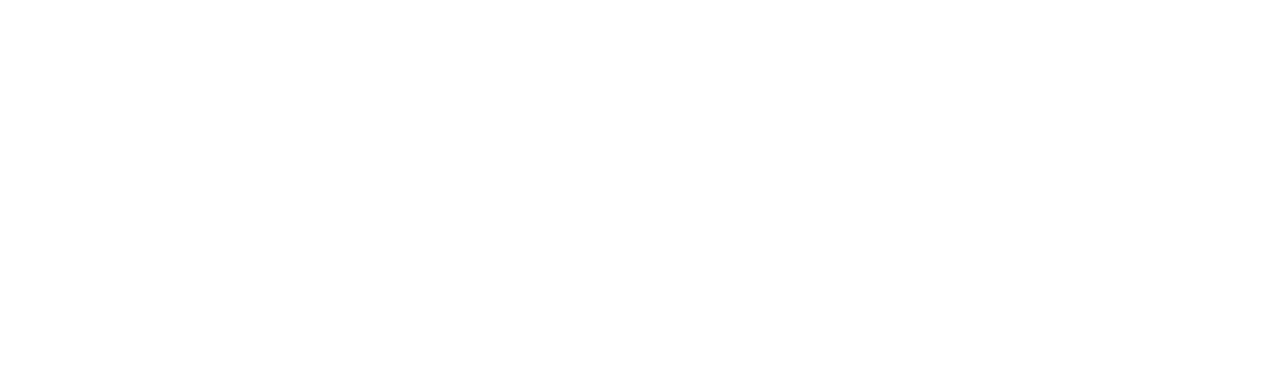
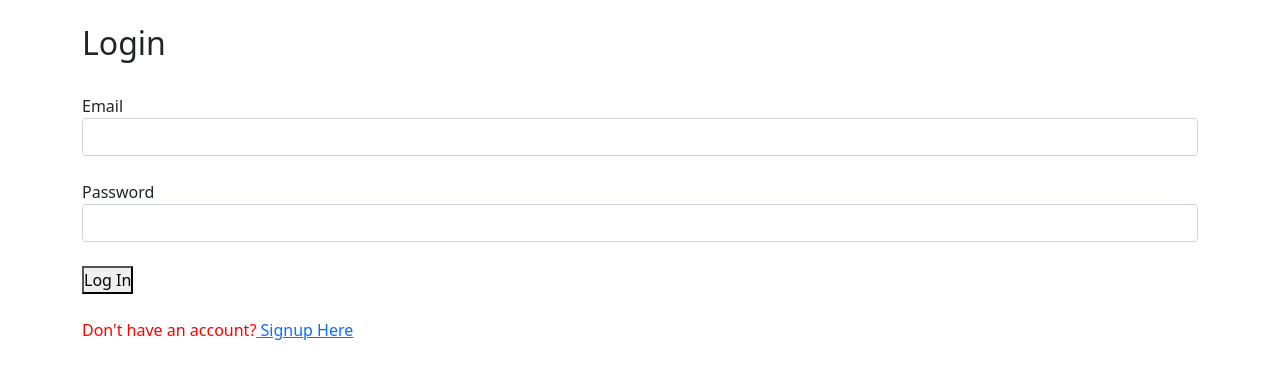
Before and after one commit to gouthamgo/project2, a React (Create React App) app: page /login in a window 1280 px wide. Shown: the top 378 px of the page. Built offline with nearby package versions, Linux system fonts and the light colour scheme.

Commit message:
SignUp & LogIn

```diff
--- a/src/App.js
+++ b/src/App.js
@@ -1,6 +1,8 @@
 import React, {Component} from 'react'
 import { Home } from './components/Home'
 import { BrowserRouter, Switch, Route } from 'react-router-dom'
+import { Signup } from './components/Signup';
+import { Login } from './components/Login';
 
 
 export class App extends Component {
@@ -12,6 +14,8 @@
 
                         <Route exact path='/' component={Home} />
                         {/* Home componentgonna be rendered for the user interaction */}
+                        <Route path='/signup' component={Signup} />
+                        <Route path='/login' component={Login} />
 
                     </Switch>
                 </BrowserRouter>
--- /dev/null
+++ b/src/components/Login.js
@@ -0,0 +1,49 @@
+import React,{useState} from 'react';
+import {auth} from '../config/Config';
+import {Link} from 'react-router-dom'
+
+export const Login = (props) => {
+
+  const [email, setEmail] = useState('');
+  const [password, setPassword] = useState('');
+  const [error, setError] = useState('');
+
+  const login =  (e)=>{
+      e.preventDefault();
+      auth.signInWithEmailAndPassword(email,password).then(()=>{
+          setEmail('');
+          setPassword('');
+          setError('');
+          props.history.push('/');
+      }).catch(err => setError(err.message));
+  }
+
+
+  return (
+    <div className= 'container'>
+        <br/>
+        <h2> Login </h2>
+        <br/>
+
+        <form autoComplete="off" className="form-group" onSubmit={login}>
+            <label htmlFor="Email">Email</label>
+            <input type="email" className='form-control' required
+                onChange={(e)=>setEmail(e.target.value)} value={email}/>
+                <br/>
+
+            <label htmlFor="Password">Password</label>
+            <input type="password" className='form-control' required
+                onChange={(e)=>setPassword(e.target.value)} value={password}/>
+              <br/>
+
+              <button type="submit" classsName='btn btn-success btn-md mybtn'>Log In</button>
+        </form>
+
+     {error && <div className='error-msg'>}{error}</div>}
+     <br />
+     <span>Don't have an account?
+        <Link to="signup"> Signup Here</Link>
+     </span>
+    </div>
+  )
+}
--- a/src/components/Navbar.js
+++ b/src/components/Navbar.js
@@ -1,4 +1,5 @@
 import React from 'react'
+import { Link } from 'react-router-dom'
 
 export const Navbar = () => {
 
@@ -6,7 +7,8 @@
 return (
 
         <div className='navbox'>
-            Navbar
+            <Link to='signup' className='nav-link'>Signup</Link>
+            <Link to='login' className='nav-link'>Login</Link>
         </div>
     )
 }
--- /dev/null
+++ b/src/components/Signup.js
@@ -0,0 +1,78 @@
+import React, { useState } from 'react'
+import {auth, db} from '../config/Config'
+import {Link} from 'react-router-dom'
+
+export const Signup = (props) => {
+
+    // Defiming state using useState hook
+
+    const [name, setName] = useState('');
+    const [email, setEmail] = useState('');
+    const [password, setPassword] = useState('');
+    const [confirmpassword, setConfirmPassword] = useState('');
+    const [error, setError] = useState('');
+
+
+  const Signup = (e) => {
+    e.preventDefault();
+    console.log("form submitted");
+    console.log(name, email, password);
+    auth.createUserWithEmailAndPassword(email,password).then((cred)=>{
+        db.collection('Users').doc(cred.user.uid).set({
+          Name: name,
+          Email: email,
+          Password: password,
+          ConfirmPassword: confirmpassword
+        }).then(()=>{
+          setName('');
+          setEmail('');
+          setPassword('');
+          setConfirmPassword('');
+          setError('');
+          props.history.push('/login');
+        }).catch(err=>setError(err.message));
+    }).catch(err=>setError(err.message));
+  }
+
+  return (
+      <div className='container'>
+
+          <br/>
+          <h2> Sign Up </h2>
+          <br/>
+
+          <form autoComplete="off" className="form-group" onSubmit={Signup}>
+              <label htmlFor="Name">Name</label>
+              <br/>
+              <input type="text" className='form-control' required
+              onChange={(e)=>setName(e.target.value)} value={name}/>
+              <br/>
+
+              <label htmlFor="Email">Email</label>
+              <br/>
+              <input type="email" className='form-control' required
+              onChange={(e)=>setEmail(e.target.value)} value={email}/>
+              <br/>
+
+              <label htmlFor="Password">Password</label>
+              <br/>
+              <input type="password" className='form-control' required
+              onChange={(e)=>setPassword(e.target.value)} value={password}/>
+              <br/>
+
+              <label htmlFor="ConfirmPassword">Confirm Password</label>
+              <br/>
+              <input type="password" className='form-control' required
+              onChange={(e)=>setConfirmPassword(e.target.value)} value={confirmpassword}/>
+              <br/>
+
+              <button type="submit" classsName='btn btn-success btn-md mybtn'>Sign Up</button>
+          </form>
+          {error && <div className='error-msg'>}{error}</div>}
+          <br />
+          <span>Already have an account?
+            <Link to="login"> Login Here</Link>
+          </span>
+      </div>
+  )
+}
--- a/src/index.css
+++ b/src/index.css
@@ -17,3 +17,9 @@
     background: #ffffff;
     color: #1e1e27;
 }
+
+.error-msg{
+
+  font-size: 12px;
+  font-weight: 600;
+}
```
Also changed, not shown: src/config/Config.js (+4 -4 lines).
